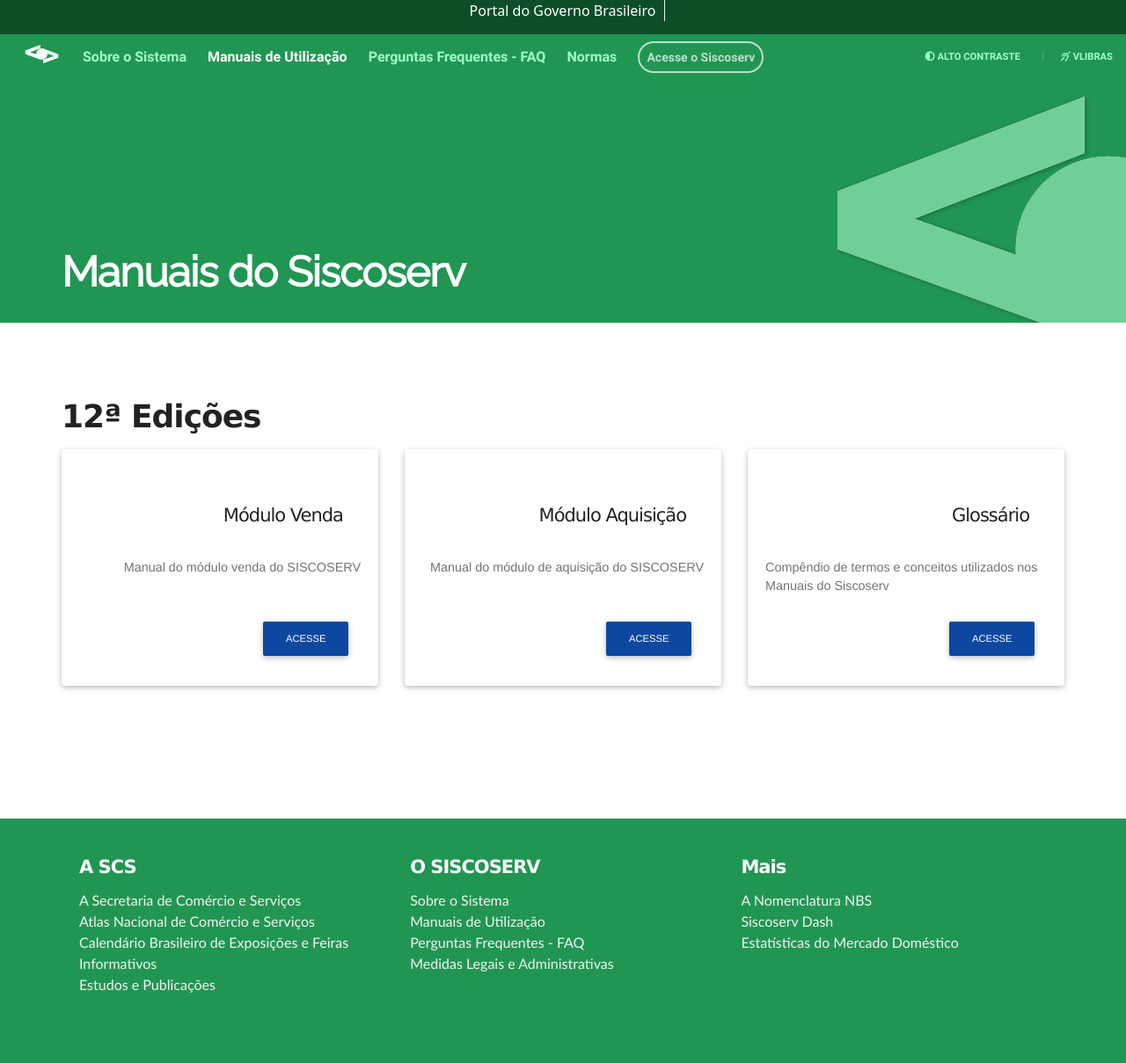
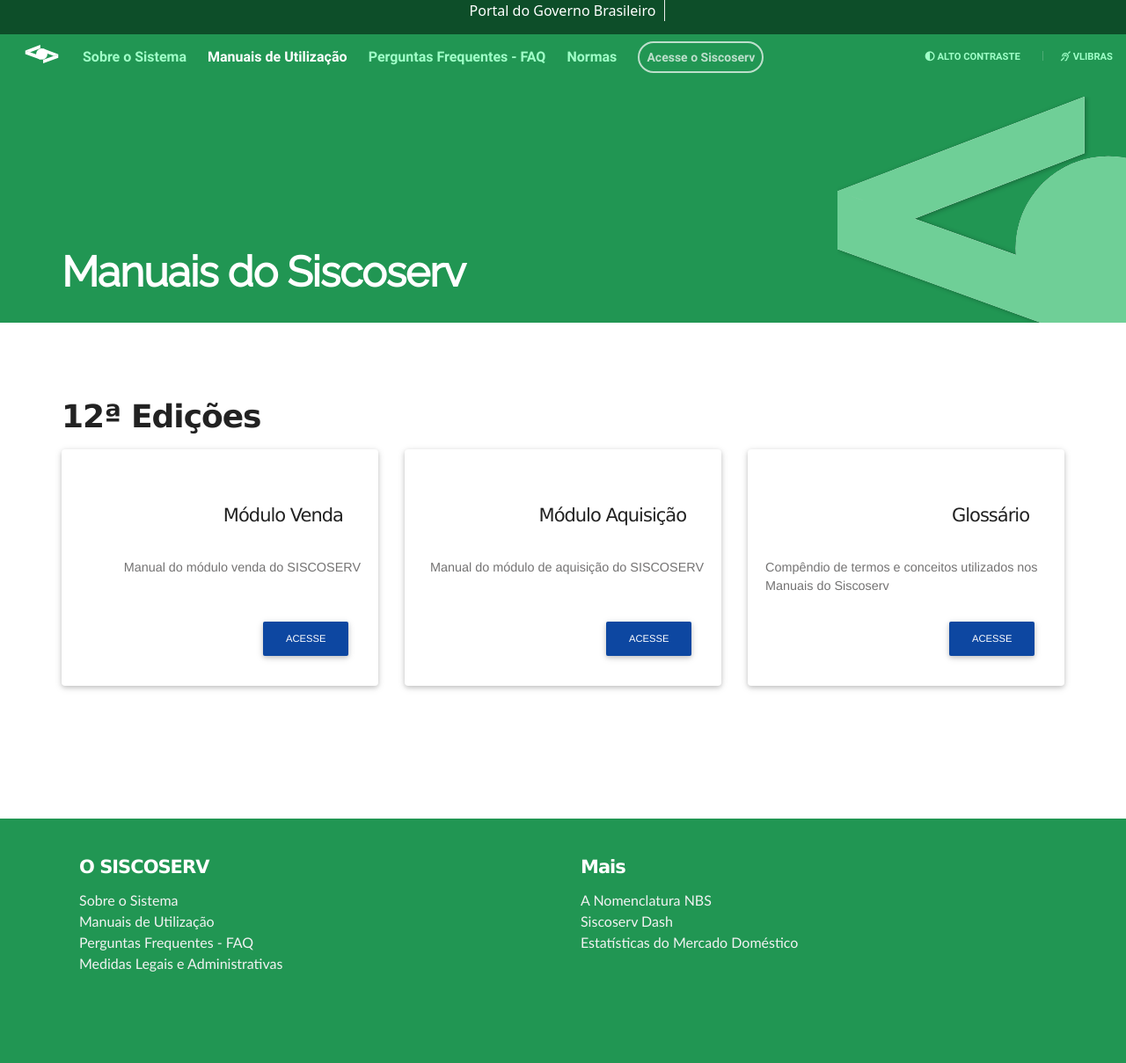
Before and after one commit to mdicgovbr/modulo-venda, a Jekyll site: the page built from index.md, in a window 1280 px wide. Shown: the whole page at 88% size. Built offline with Jekyll 4.4.1, drawn with Linux system fonts in a browser that asks for light colours; nearby versions of some CDN libraries.

Commit message:
Removendo 1 coluna do rodapé

```diff
--- a/_includes/footer.html
+++ b/_includes/footer.html
@@ -2,29 +2,6 @@
 <div id="footer_wrap" name="footer" class="outer">
 	<footer class="inner footer">
 		<div class="rodape coluna1">
-			<ul class="menu">
-				<h4 class="title">A SCS</h4>
-				<li>
-					<a href="http://www.mdic.gov.br/index.php/comercio-servicos/a-secretaria-de-comercio-e-servicos-scs">A Secretaria
-						de Comércio e Serviços</a>
-				</li>
-				<li>
-					<a href="http://www.mdic.gov.br/index.php/comercio-servicos/a-secretaria-de-comercio-e-servicos-scs-5">Atlas
-						Nacional de Comércio e Serviços</a>
-				</li>
-				<li>
-					<a href="http://www.mdic.gov.br/index.php/comercio-servicos/a-secretaria-de-comercio-e-servicos-scs-6">Calendário
-						Brasileiro de Exposições e Feiras</a>
-				</li>
-				<li>
-					<a href="http://www.mdic.gov.br/index.php/comercio-servicos/a-secretaria-de-comercio-e-servicos-scs-12">Informativos</a>
-				</li>
-				<li>
-					<a href="#">Estudos e Publicações</a>
-				</li>
-			</ul>
-		</div>
-		<div class="rodape coluna2">
 			<ul class="menu">
 				<h4 class="title">O SISCOSERV</h4>
 				<li>
@@ -45,7 +22,7 @@
 				</li>
 			</ul>
 		</div>
-		<div class="rodape coluna3">
+		<div class="rodape coluna2">
 			<ul class="menu">
 				<h4 class="title">Mais</h4>
 				<li>
--- a/public/css/application.css
+++ b/public/css/application.css
@@ -2012,7 +2012,7 @@ body.index .span9.content-outer {
       clear: both;
       margin-top: 2em; }
 	.outer .rodape {
-	    width: 33%;
+	    width: 50%;
 	    float: left;
 	}
 	.outer .title {
```
